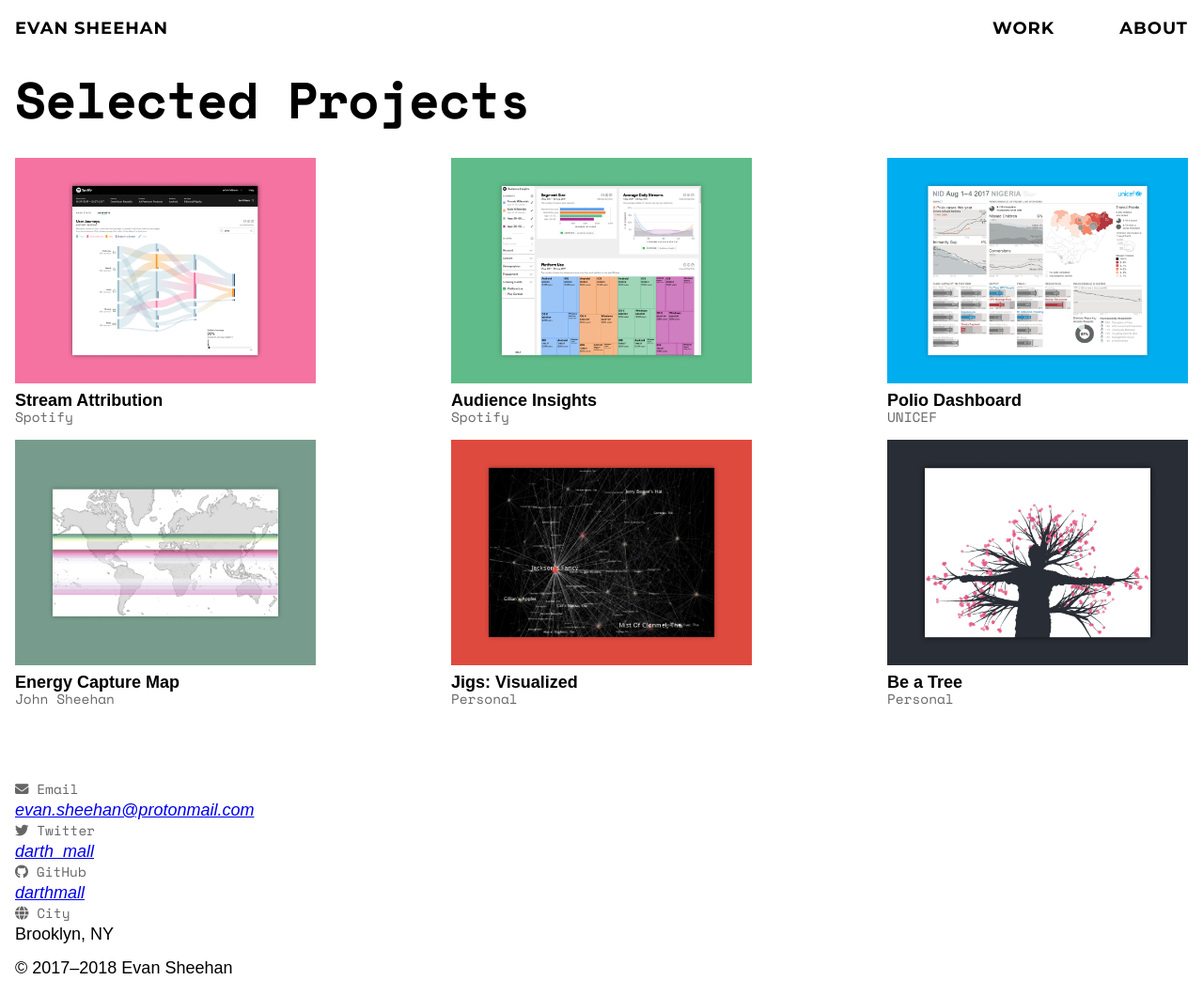
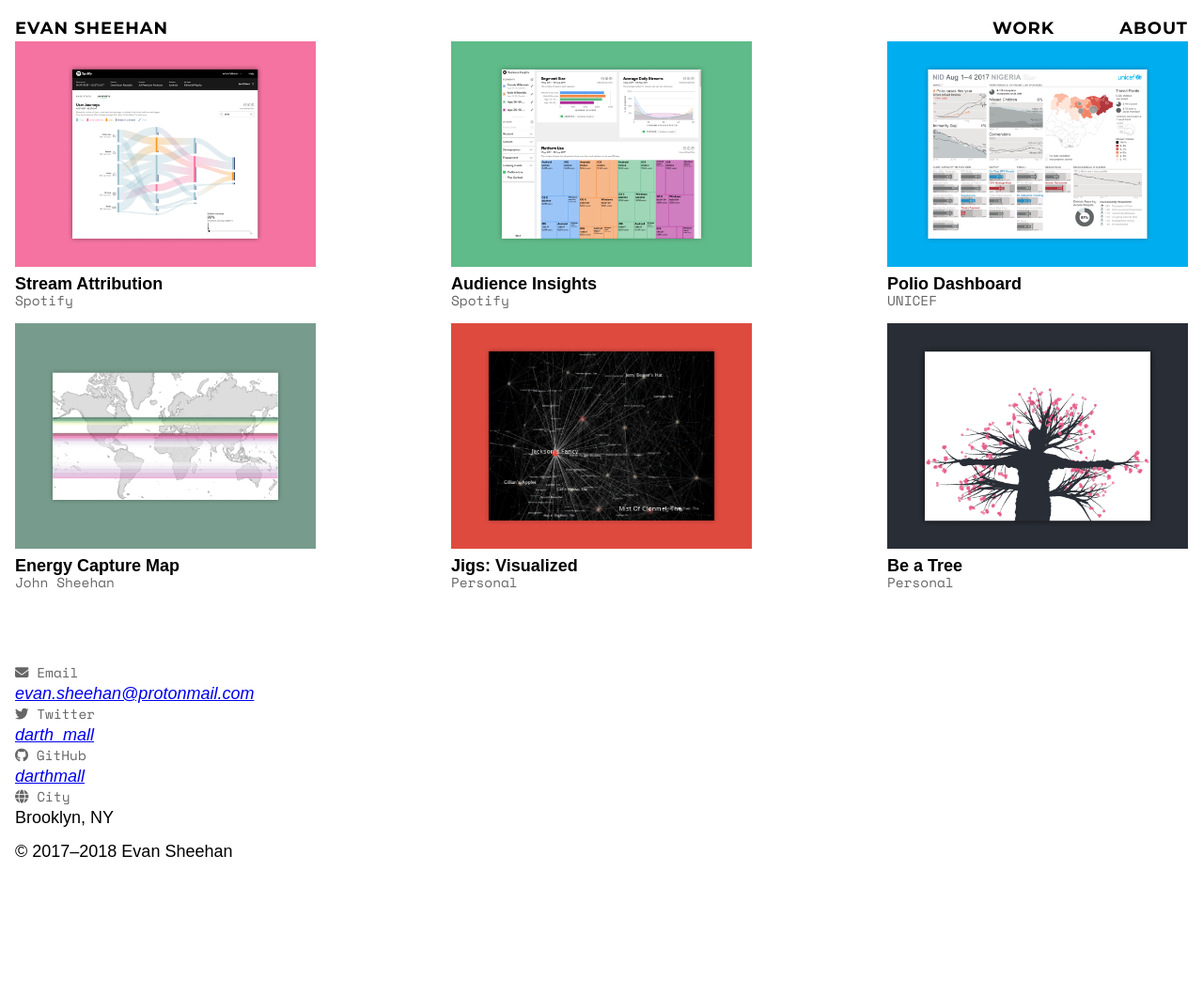
Before and after one commit to darthmall/darthmall.github.io, a Jekyll site: the page built from work.html, in a window 1280 px wide. Shown: the whole page at 94% size. Built offline with Jekyll 4.4.1, drawn with Linux system fonts in a browser that asks for light colours; nearby versions of some CDN libraries; some web fonts are replaced; after the commit the page ends 936 px from its top, so only the background shows below that.

Commit message:
Remove the title from the project gallery
- Conditionally add the h1 only if there's a page title
- Remove the page title from the front matter of the project gallery

```diff
--- a/_layouts/page.html
+++ b/_layouts/page.html
@@ -9,7 +9,7 @@
   </nav>
 </header>
 
-<h1>{{ page.title }}</h1>
+{% if page.title %}<h1>{{ page.title }}</h1>{% endif %}
 
 {{ content }}
 
--- a/work.html
+++ b/work.html
@@ -1,5 +1,4 @@
 ---
 layout: page
-title: Selected Projects
 ---
 {% include projects.html %}
```
